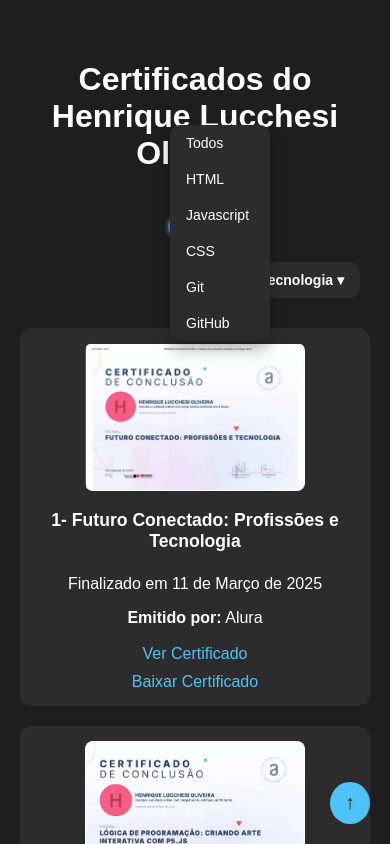
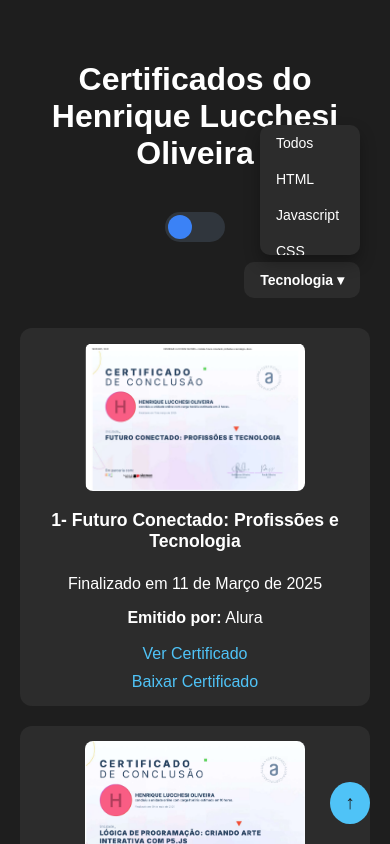
Before and after one commit to HenriqueLucchesi/Certificados, a plain HTML site: page index.html in a window 390 px wide. Both pictures are taken after a click on the button "Tecnologia ▾". Shown: the top 844 px of the page. Drawn offline with Linux system fonts and the light colour scheme.

Commit message:
uma pequena mudanca para o celular

```diff
--- a/style.css
+++ b/style.css
@@ -230,4 +230,10 @@ h1 {
     flex-direction: column;
     align-items: center;
   }
+
+  .dropdown-content {
+    max-height: 130px;   /* limita altura */
+    overflow-y: auto;    /* adiciona scroll */
+    right: 30px;
+  }
 }
```
